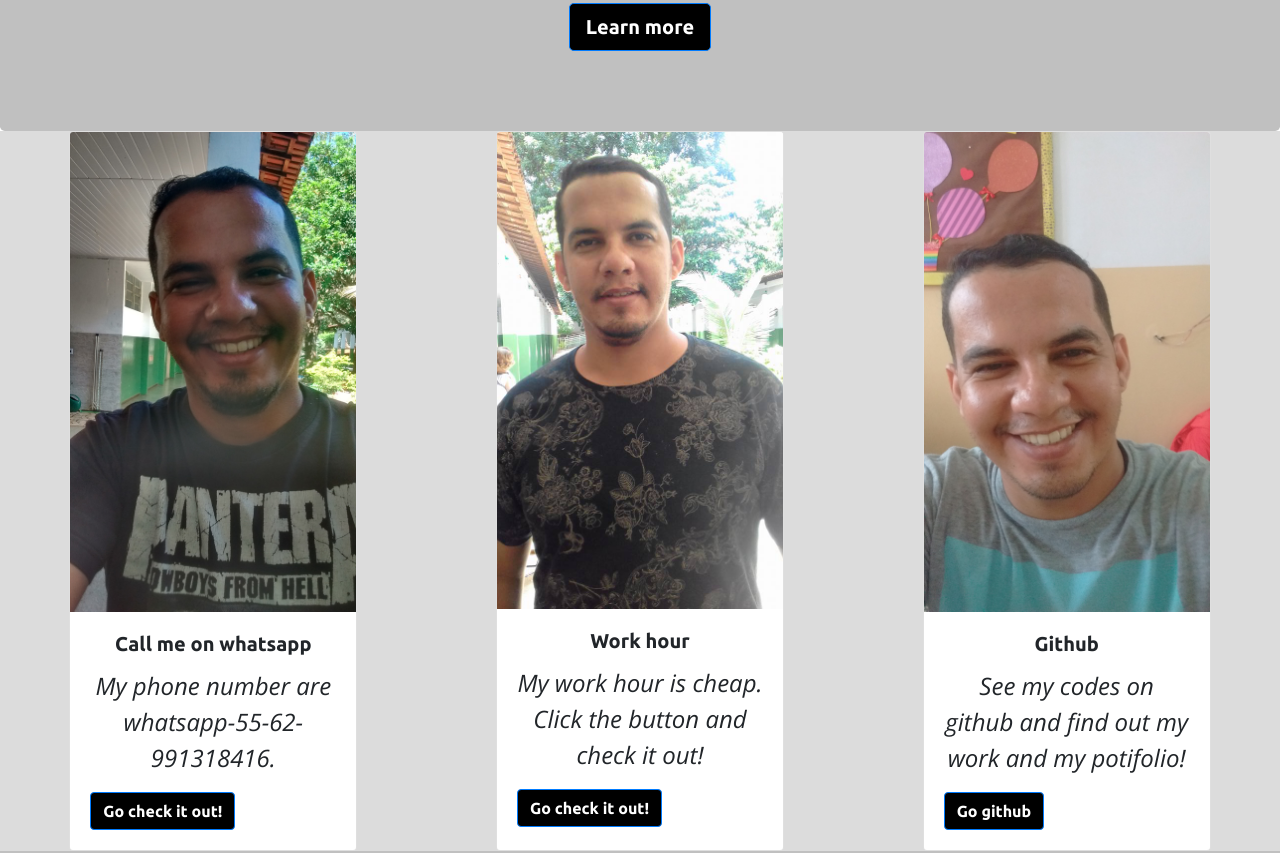
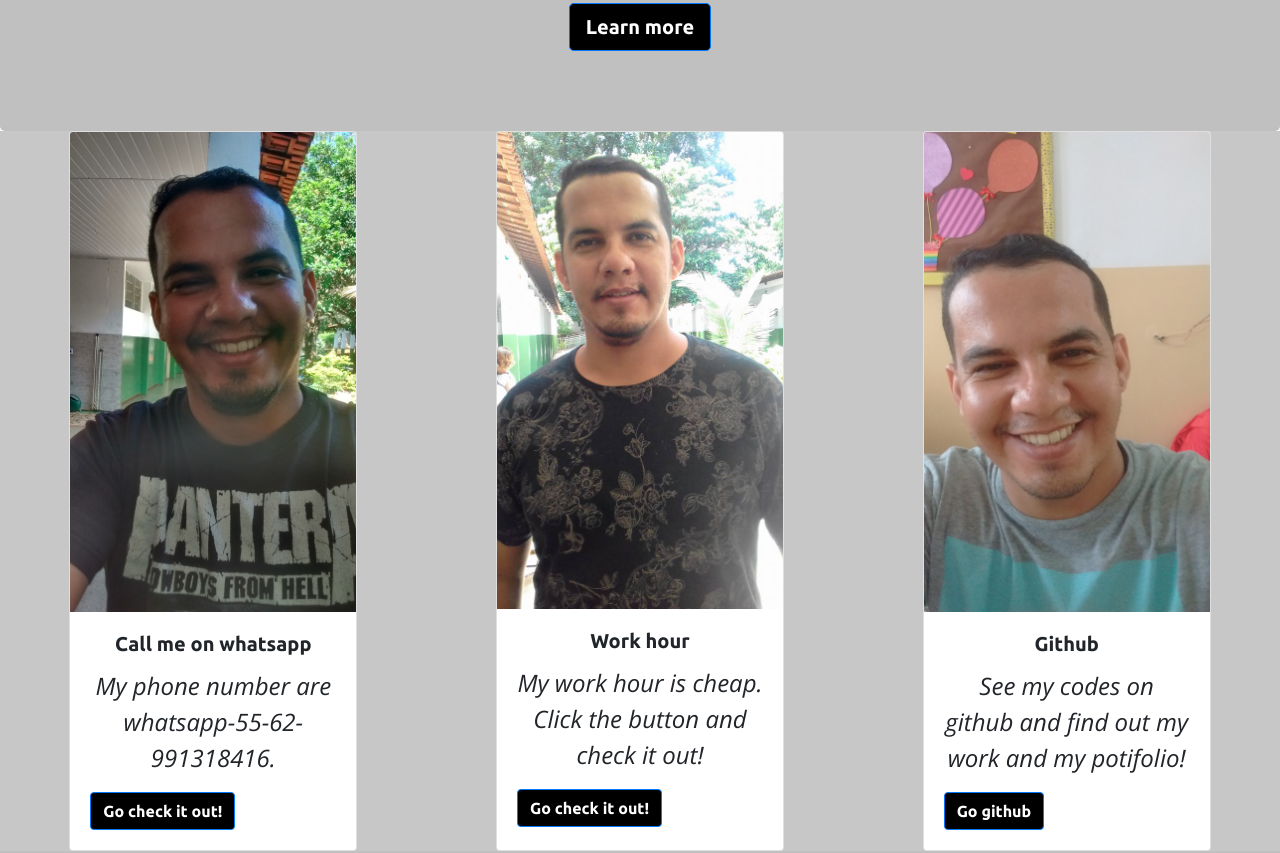
Before and after one commit to honnyevol/First_project, a plain HTML site: page index.html in a window 1280 px wide. Shown: the part 1093-1946 px from the top of the page. Drawn offline with nearby package versions, Linux system fonts and the light colour scheme.

Commit message:
modificou um detalhe de dor

```diff
--- a/index.html
+++ b/index.html
@@ -293,7 +293,7 @@
       <a class="btn btn-primary btn-lg" style="background:black;" href="https://www.facebook.com/honny.batistadeoliveira/" role="button">Learn more</a>
     </p>
   </div>
-  <section style="display: flex;flex-direction: row;justify-content: space-around;background-color: #DCDCDC	;flex-wrap: wrap;">
+  <section style="display: flex;flex-direction: row;justify-content: space-around;background-color: #C7C7C7	;flex-wrap: wrap;">
     <div class="card" style="width: 18rem;">
       <img class="card-img-top" style="max-height: 30rem;"  src="h3.jpg" alt="Card image cap">
       <div class="card-body">
```
